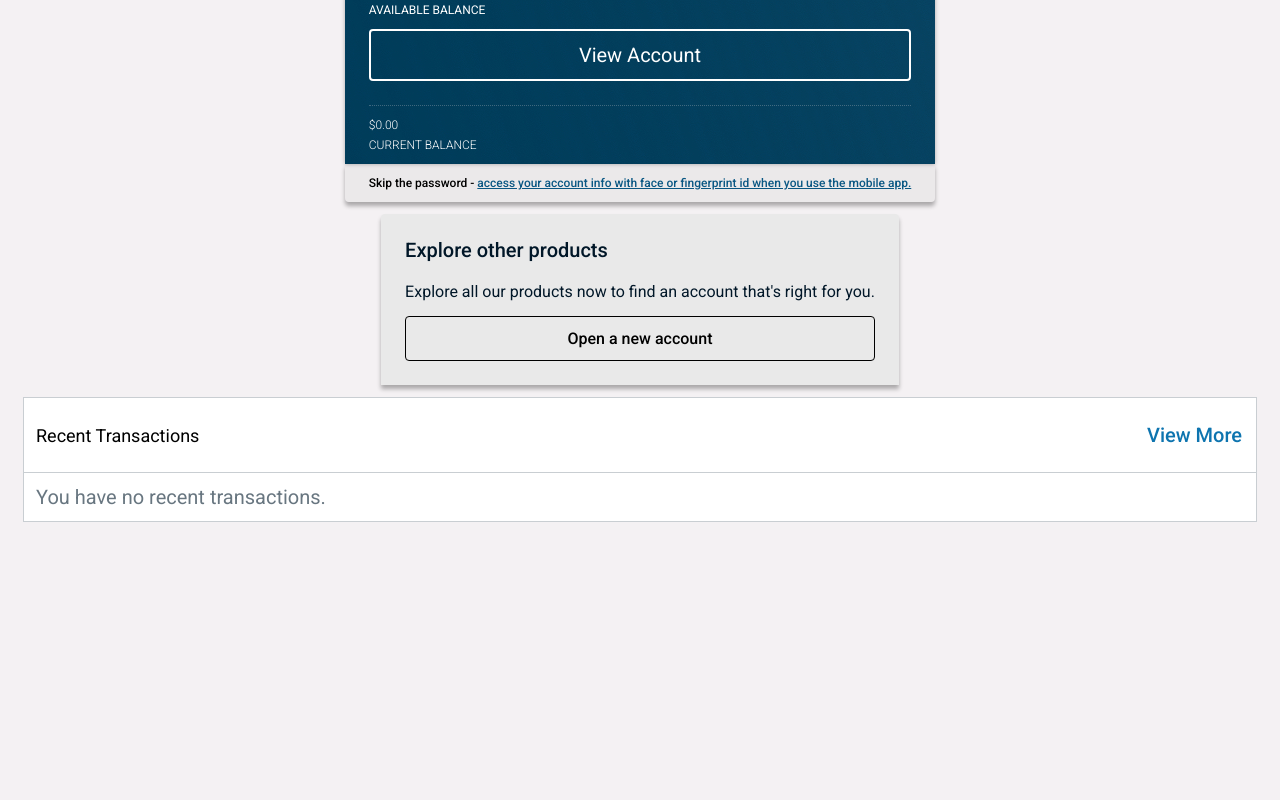
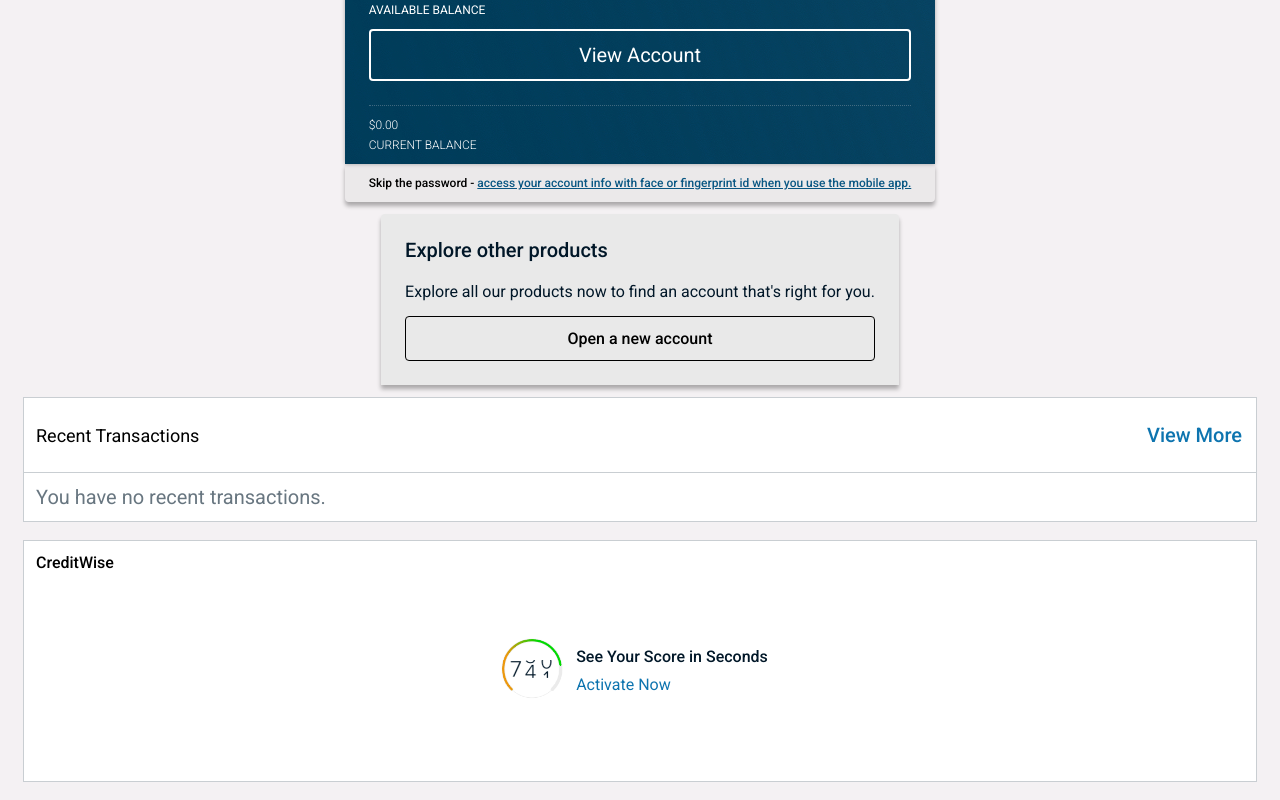
Before and after one commit to Jameslo599/capital-one, a React (Create React App) app: page / in a window 1280 px wide. Shown: the part 387-1187 px from the top of the page. Before the commit the page ends 927 px from the top, so only its background shows below. Built offline with nearby package versions, Linux system fonts and the light colour scheme.

Commit message:
credit tile added

```diff
--- a/src/App.js
+++ b/src/App.js
@@ -1,5 +1,6 @@
 import "./App.scss";
 import logo from "./images/logo.svg";
+import credit from "./images/credit-score.png";
 import ISorting from "./images/icons/i-sorting";
 import Comments from "./images/icons/comments";
 
@@ -12,6 +13,7 @@ function App() {
         <AccountTile />
         <ExploreTile />
         <TransactTile />
+        <CreditTile />
       </section>
     </div>
   );
@@ -116,4 +118,25 @@ function TransactTile() {
   );
 }
 
+function CreditTile() {
+  return (
+    <div className="credit-tile">
+      <div>
+        <h4>CreditWise</h4>
+        <a href="#">
+          <div className="credit-main">
+            <div>
+              <img src={credit} alt="credit score"></img>
+            </div>
+            <div>
+              <p>See Your Score in Seconds</p>
+              <span>Activate Now</span>
+            </div>
+          </div>
+        </a>
+      </div>
+    </div>
+  );
+}
+
 export default App;
--- a/src/App.scss
+++ b/src/App.scss
@@ -9,6 +9,9 @@ $screen-lg-min: 1000px;
 
 // Large tablets and desktops
 $screen-xl-min: 1170px;
+
+//Border
+$border: 1px solid #c9ced2;
 
 // Small devices
 @mixin sm {
@@ -61,6 +64,11 @@ $screen-xl-min: 1170px;
 }
 
 // Base Styles
+h4 {
+  font-weight: 500;
+  margin: 0;
+}
+
 button {
   border: 0;
   background-color: #fff;
@@ -71,6 +79,11 @@ button {
 a {
   text-decoration: none;
   color: #0a5783;
+}
+
+p {
+  color: #011728;
+  margin: 0;
 }
 
 // Navbar
@@ -86,6 +99,7 @@ a {
 
     .logo {
       width: 5rem;
+      vertical-align: middle;
       @include lg {
         width: 7rem;
       }
@@ -150,7 +164,6 @@ a {
   }
 
   p {
-    margin: 0;
     font-size: 1.25rem;
     font-weight: 300;
     text-align: center;
@@ -251,9 +264,7 @@ a {
       color: #011728;
     }
     p {
-      margin: 0;
       line-height: 1.5rem;
-      color: #011728;
     }
 
     .explore-button {
@@ -269,21 +280,21 @@ a {
   .transact-tile {
     width: 100%;
     background-color: #fff;
-    border: 1px solid #c9ced2;
+    border: $border;
+    margin-bottom: 18px;
     div {
       padding: 12px;
     }
     div:first-child {
       @include flexContainer(row, space-between, center);
       height: 62px;
-      border-bottom: 1px solid #c9ced2;
+      border-bottom: $border;
       padding: 6px 12px;
       font-size: 1.125rem;
     }
     p {
       font-size: 1.25rem;
       color: #687680;
-      margin: 0;
     }
     span {
       flex: 2;
@@ -298,4 +309,33 @@ a {
       width: auto;
     }
   }
+
+  //Credit Score
+  .credit-tile {
+    width: 100%;
+    background-color: #fff;
+    border: $border;
+    > div:first-child {
+      padding: 12px;
+    }
+    img {
+      width: 4rem;
+    }
+    p {
+      font-weight: 500;
+      margin-bottom: 9px;
+    }
+    span {
+      color: #0d74af;
+      font-weight: 400;
+    }
+
+    .credit-main {
+      @include flexContainer(row, center, center);
+      height: 197px;
+      > div:last-child {
+        margin: 0 12px;
+      }
+    }
+  }
 }
```
Also changed, not shown: src/images/credit-score.png (added).
